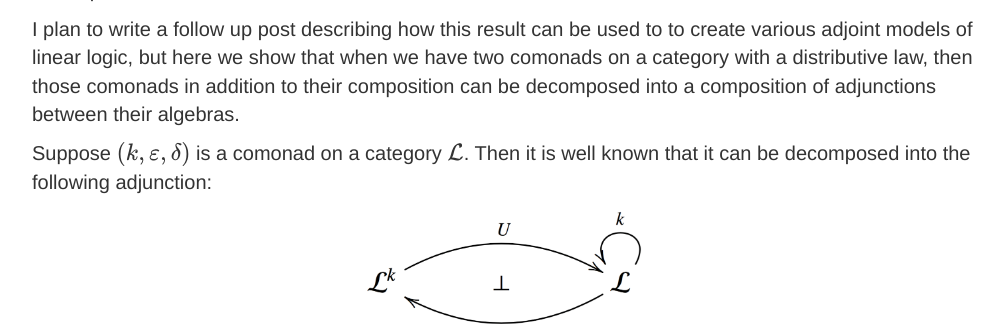
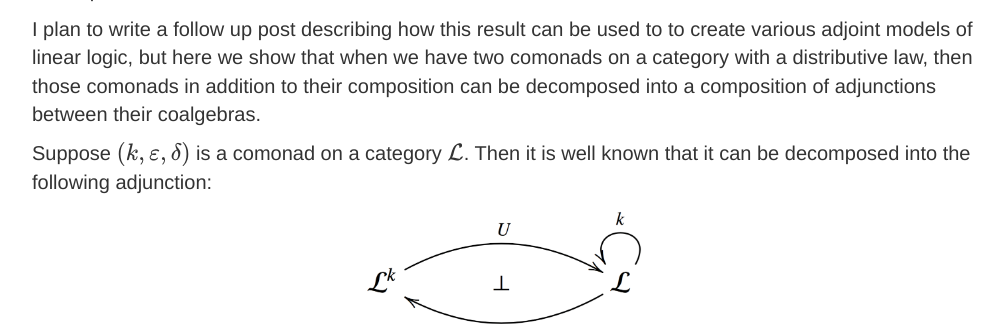
Before and after one commit to heades/blog, a Jekyll site: the page built from _posts/2016-11-19-Coalgebras-Comonads-Distributive-Laws.md, in a window 1280 px wide and 900 px high, scrolled down 321 px. Shown: the part 242-568 px from the top of the window, without its empty margins (233-1238 px from the left). Built offline with Jekyll 4.4.1, drawn with Linux system fonts in a browser that asks for light colours; formulas are drawn with MathJax 3; comment, search, counter and statistics services are not loaded.

Commit message:
Small change

```diff
--- a/_posts/2016-11-19-Coalgebras-Comonads-Distributive-Laws.md
+++ b/_posts/2016-11-19-Coalgebras-Comonads-Distributive-Laws.md
@@ -6,7 +6,7 @@ categories:
  - category theory
  - categorical logic
  - distributive laws
- - algebras
+ - coalgebras
  - comonads
  - adjunctions
 ---
@@ -64,7 +64,7 @@ I plan to write a follow up post describing how this result can be
 used to to create various adjoint models of linear logic, but here we
 show that when we have two comonads on a category with a distributive
 law, then those comonads in addition to their composition can be
-decomposed into a composition of adjunctions between their algebras.
+decomposed into a composition of adjunctions between their coalgebras.
 
 Suppose $$(k,\varepsilon,\delta)$$ is a comonad on a category
 $$\cat{L}$$.  Then it is well known that it can be decomposed into the
```
